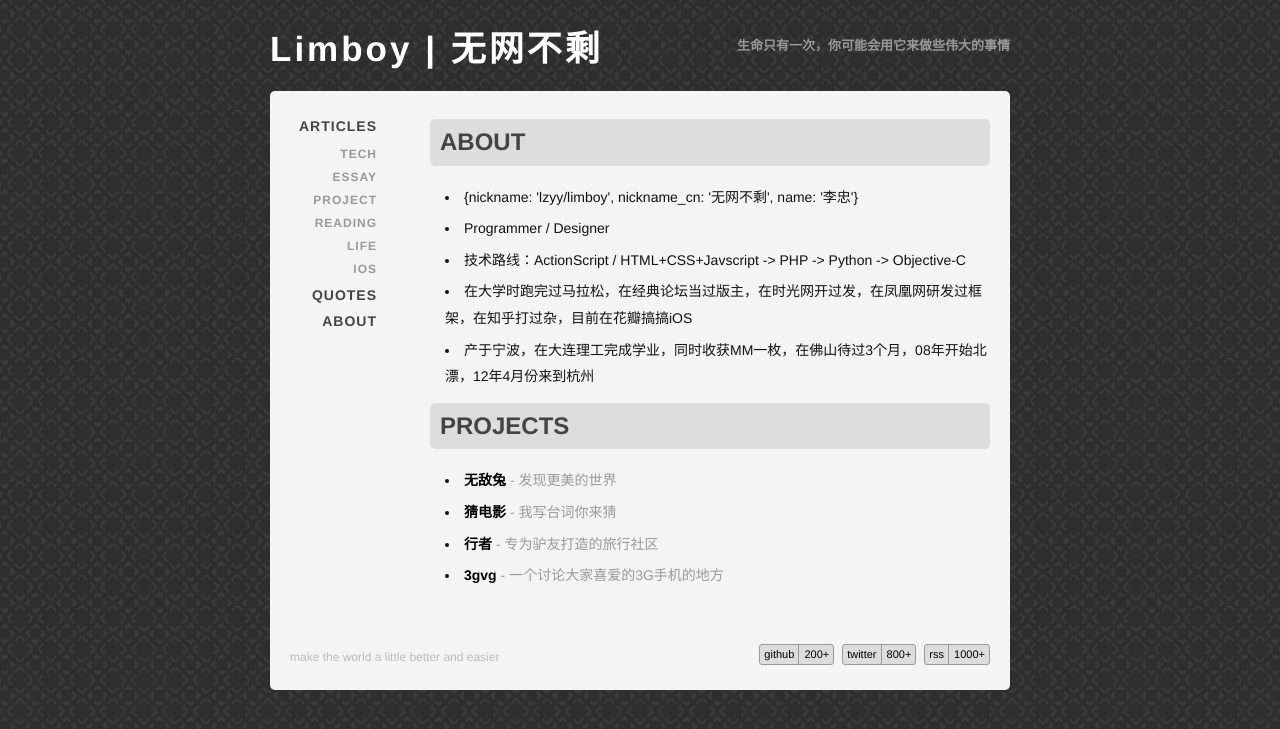
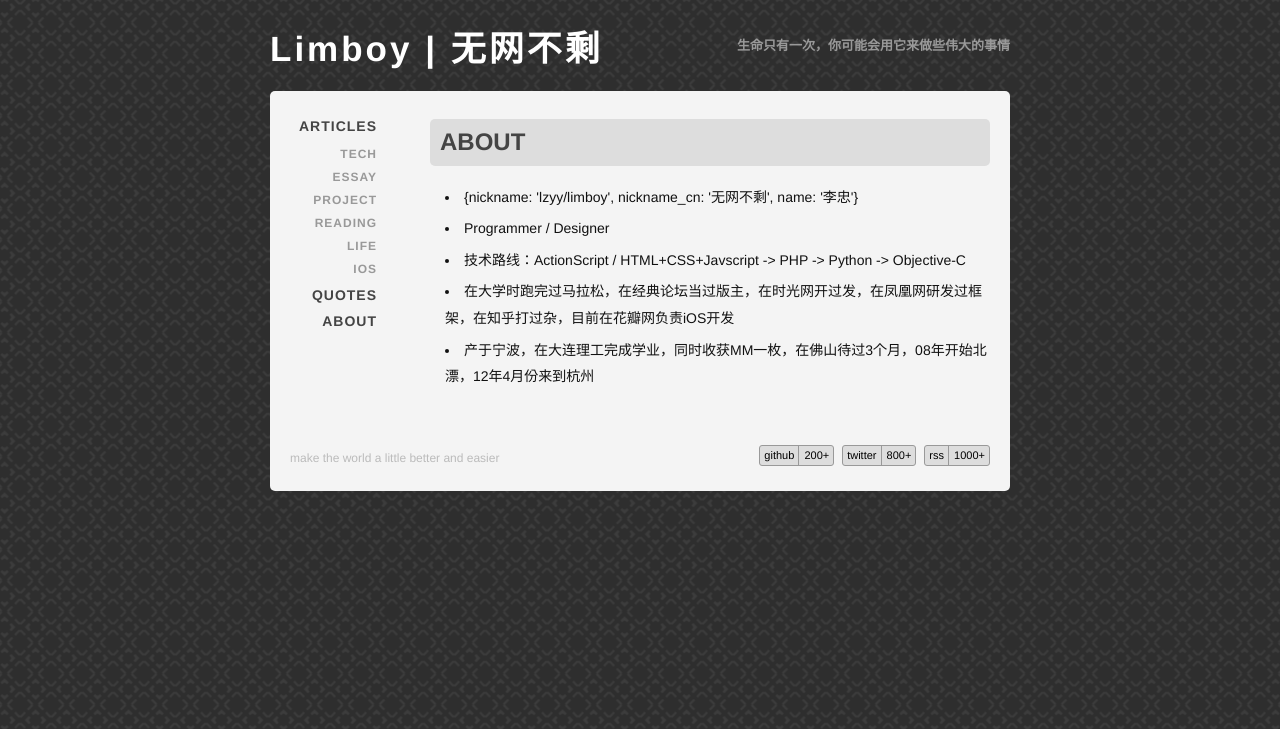
Before and after one commit to limboy/lzyy.github.com, a Jekyll site: the page built from about.html, in a window 1280 px wide. Shown: the top 729 px of the page. Built offline with Jekyll 4.4.1, drawn with Linux system fonts in a browser that asks for light colours; Markdown is read by kramdown in place of the engine named in the settings.

Commit message:
update about

```diff
--- a/about.html
+++ b/about.html
@@ -7,14 +7,6 @@ layout: default
 <li>{nickname: 'lzyy/limboy', nickname_cn: '无网不剩', name: '李忠'}</li>
 <li>Programmer / Designer</li>
 <li>技术路线：ActionScript / HTML+CSS+Javscript -> PHP -> Python -> Objective-C</li>
-<li>在大学时跑完过马拉松，在经典论坛当过版主，在时光网开过发，在凤凰网研发过框架，在知乎打过杂，目前在花瓣搞搞iOS</li>
+<li>在大学时跑完过马拉松，在经典论坛当过版主，在时光网开过发，在凤凰网研发过框架，在知乎打过杂，目前在花瓣网负责iOS开发</li>
 <li>产于宁波，在大连理工完成学业，同时收获MM一枚，在佛山待过3个月，08年开始北漂，12年4月份来到杭州</li>
 </ul>
-
-<h1>PROJECTS</h1>
-<ul class="index">
-<li><a href="http://wuditoo.leezhong.com">无敌兔</a> <span style="color:#999">- 发现更美的世界</span></li>
-<li><a href="http://iguess.leezhong.com">猜电影</a> <span style="color:#999">- 我写台词你来猜</span></li>
-<li><a href="http://xingzher.leezhong.com">行者</a> <span style="color:#999">- 专为驴友打造的旅行社区</span></li>
-<li><a href="http://3gvg.leezhong.com">3gvg</a> <span style="color:#999">- 一个讨论大家喜爱的3G手机的地方</span></li>
-</ul>
```
